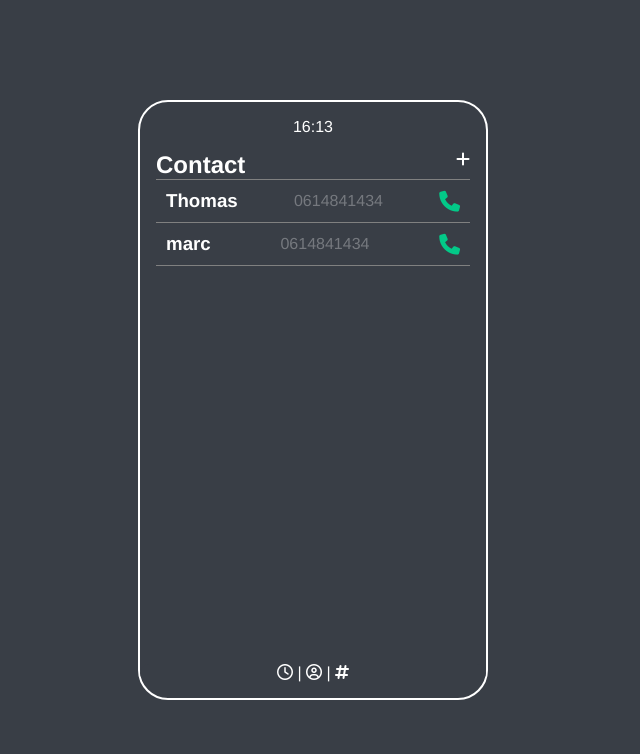
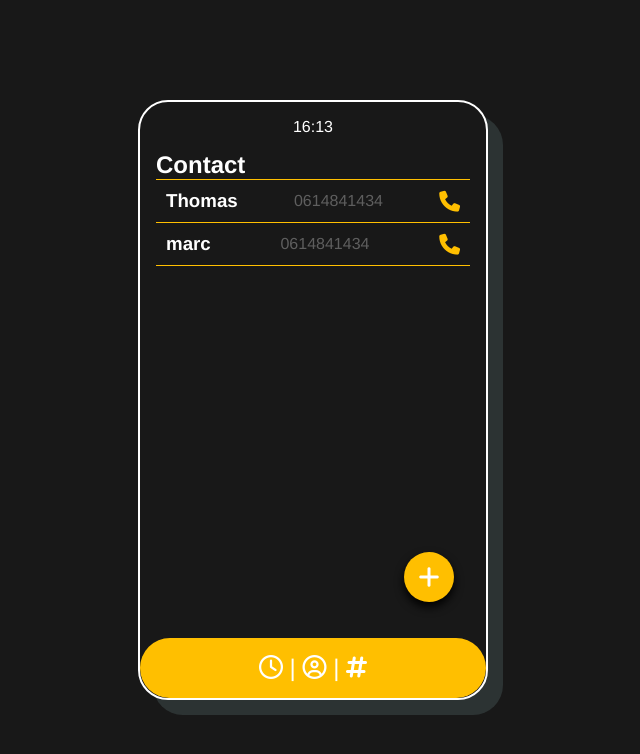
Before and after one commit to TobogganDev/VUEJS_PHONE-APP, a Vue app: page /#/contact in a window 1280 px wide. Shown: the top 754 px of the page, without its empty margins (327-967 px from the left). Built offline with nearby package versions, Linux system fonts and the light colour scheme.

Commit message:
:lipstick: update ui

```diff
--- a/src/App.vue
+++ b/src/App.vue
@@ -34,7 +34,7 @@ export default {
   font-family: Avenir, Helvetica, Arial, sans-serif;
   -webkit-font-smoothing: antialiased;
   -moz-osx-font-smoothing: grayscale;
-  background-color: #393E46;
+  background-color: #181818;
   color: white;
   width: 100%;
   height: 100vh;
@@ -63,17 +63,23 @@ a{
   display: flex;
   flex-direction: column;
   position: relative;
+  background: #181818;
+  box-shadow: 15px 15px #2C3333;
+  overflow: hidden;
 }
 
 .container nav{
   position: absolute;
-  bottom: 1rem;
+  bottom: 0;
+  padding: 1rem;
+  font-size: 1.5rem;
   left: 50%;
   transform: translateX(-50%);
   width: 100%;
-  background: #393E46;
+  background: #FFBF00;
   text-align: center;
   border-radius: 50px;
+  color: white;
 }
 
 .container p{
@@ -81,4 +87,8 @@ a{
 }
 
 
+
+
+
+
 </style>
--- a/src/components/CallJournal.vue
+++ b/src/components/CallJournal.vue
@@ -28,7 +28,7 @@ export default {
 <style scoped>
 .c-all{
   padding: 10px;
-  border-bottom: 1px solid gray;
+  border-bottom: 1px solid #FFBF00;
   display: flex;
   justify-content: space-between;
   align-items: center;
@@ -38,6 +38,6 @@ span{
 }
 i{
   font-size: 1.3rem;
-  color: #03C988;
+  color: #FFBF00;
 }
 </style>
--- a/src/components/ContactName.vue
+++ b/src/components/ContactName.vue
@@ -24,13 +24,13 @@ div{
   justify-content: space-between;
   align-items: center;
   padding: 10px;
-  border-bottom: 1px solid gray;
+  border-bottom: 1px solid #FFBF00;
 }
 span{
   opacity: 0.3;
 }
 i{
   font-size: 1.3rem;
-  color: #03C988;
+  color: #FFBF00;
 }
 </style>
--- a/src/components/FormContact.vue
+++ b/src/components/FormContact.vue
@@ -1,7 +1,7 @@
 <template>
   <form @submit.prevent="newContact">
-    <input type="text" name="name" id="name" placeholder="Nom" v-model="formContact.name">
-    <input type="tel" name="tel" id="tel" placeholder="Numéro" v-model="formContact.phone">
+    <input type="text" name="name" id="name" required placeholder="Nom" v-model="formContact.name">
+    <input type="tel" name="tel" id="tel" required placeholder="Numéro" v-model="formContact.phone">
     <input type="submit" value="Ajouter" >
   </form>
 </template>
@@ -44,11 +44,13 @@ export default {
 <style scoped>
 form{
   text-align: center;
-  background-color: #03C988;
+  background-color: #181818;
+  border: 2px solid #FFBF00;
   padding-bottom: 1rem;
   border-radius: 10px;
   position: absolute;
   z-index: 500;
+  transition: all .6s ease;
 }
 input{
   padding: 8px 16px;
--- a/src/views/AppelsView.vue
+++ b/src/views/AppelsView.vue
@@ -108,7 +108,7 @@ div{
 }
 
 .top-call{
-  border-bottom: 1px solid gray;
+  border-bottom: 1px solid #FFBF00;
 
 }
 
--- a/src/views/ContactView.vue
+++ b/src/views/ContactView.vue
@@ -2,14 +2,21 @@
   <div class="c">
     <div class="top">
       <h2>Contact</h2>
-      <i class="fa-solid fa-plus" id="open" @click="open1()"></i>
     </div>
 
-    <FormContact :contact="contact" v-if="test"/>
     <div v-for="perso in contact" :key="perso.name">
       <ContactName :perso="perso"/>
     </div>
+
   </div>
+  <div class="c-all">
+      <div class="open"  @click="open1()">
+        <i class="fa-solid fa-plus" id="open"></i>
+      </div>
+      <div class="c-form">
+        <FormContact :contact="contact" v-if="test"/>
+      </div>
+    </div>
 </template>
 <script>
 import ContactName from '@/components/ContactName.vue';
@@ -46,12 +53,34 @@ export default {
   position: relative;
 }
 .top{
-  border-bottom: 1px solid gray;
+  border-bottom: 1px solid #FFBF00;
   padding-top: 15px;
   display: flex;
   justify-content: space-between;
 }
-i{
+
+
+.c-all{
+  position: relative;
+  width: 100%;
+  height: 100%;
+}
+
+.c-all .open{
   cursor: pointer;
+  position: absolute;
+  background-color: #FFBF00;
+  bottom: 5rem;
+  right: 1rem;
+  width: 50px;
+  height: 50px;
+  border-radius: 50%;
+  background: 181818;
+  display: flex;
+  justify-content: center;
+  align-items: center;
+  font-size: 1.5rem;
+  box-shadow: 0px 5px 10px black;
 }
+
 </style>
--- a/src/views/JournalView.vue
+++ b/src/views/JournalView.vue
@@ -29,7 +29,7 @@ export default {
     overflow: auto;
   }
   .top{
-    border-bottom: 1px solid gray;
+    border-bottom: 1px solid #FFBF00;
     padding-top: 15px;
   }
 </style>
```
